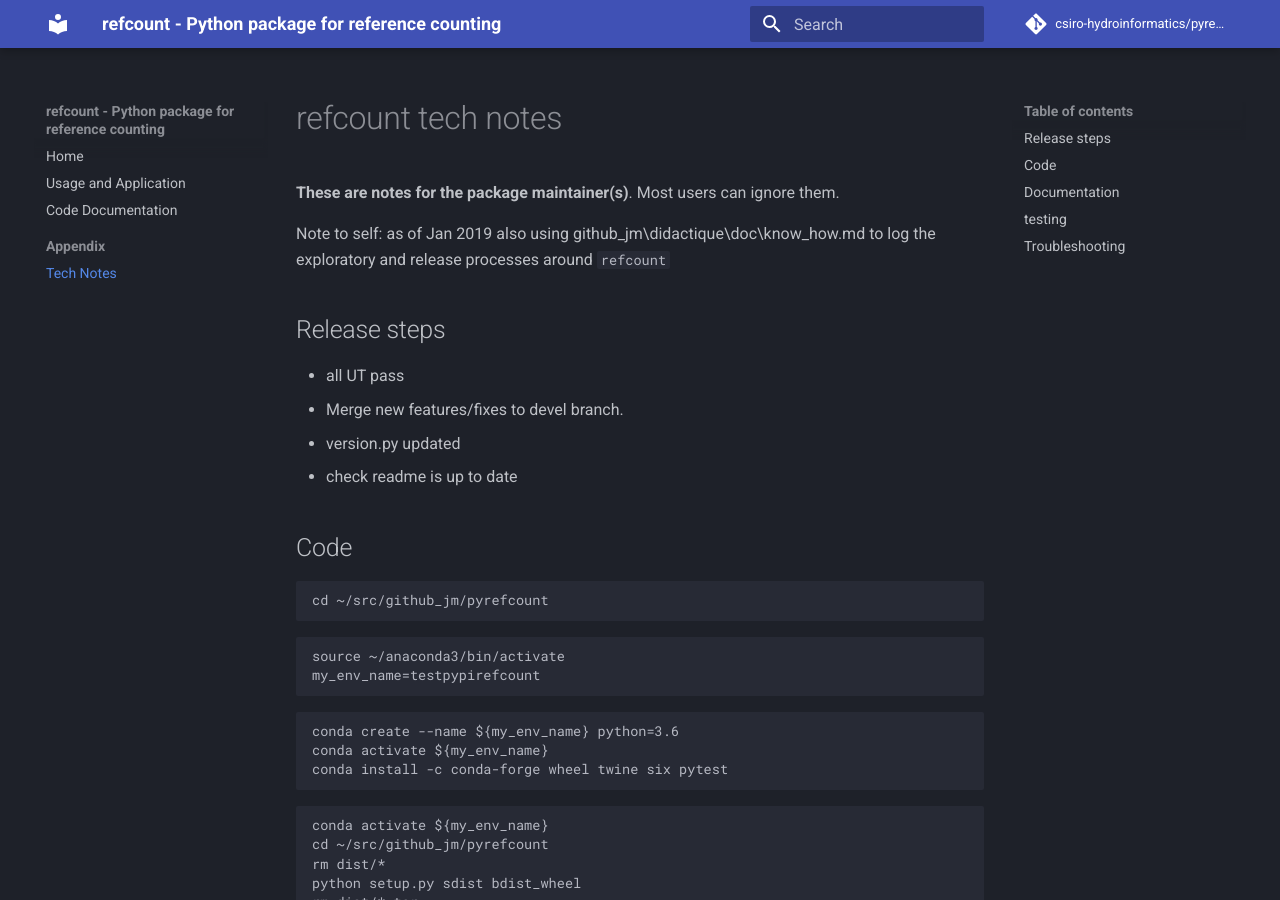
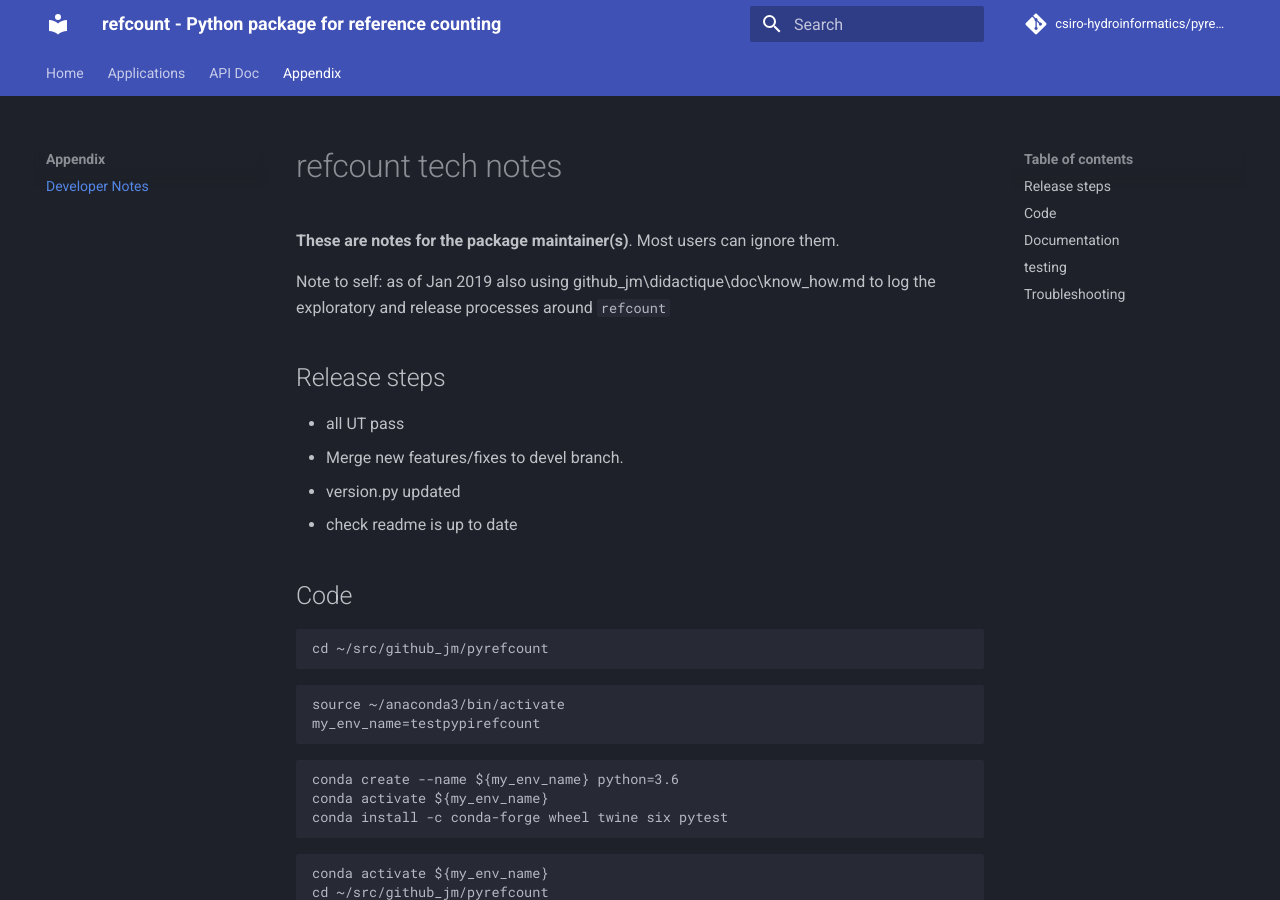
Before and after one commit to csiro-hydroinformatics/pyrefcount, an MkDocs documentation site: the page built from docs/tech_notes.md, in a window 1280 px wide and 900 px high. Built offline with MkDocs 1.6.1 and Material for MkDocs 9.7.7, drawn with Linux system fonts in a browser that asks for light colours; comment, search, counter and statistics services are not loaded.

Commit message:
Restructure documentation, and test whether mkdocs-material can render on readthedocs.org

```diff
--- a/.readthedocs.yaml
+++ b/.readthedocs.yaml
@@ -19,7 +19,7 @@ mkdocs:
 
 # Optionally set the version of Python and requirements required to build your docs
 python:
-  version: 3.8
+  version: "3.8"
   install:
     - requirements: docs/requirements.txt
 
--- a/docs/requirements.txt
+++ b/docs/requirements.txt
@@ -1,6 +1,6 @@
 cffi
-# mkdocs-material
-# mkdocs-material-extensions
+mkdocs-material
+mkdocs-material-extensions
 mkdocstrings
 mkdocstrings-python
 # added by readthedocs anyway:
--- a/mkdocs.yml
+++ b/mkdocs.yml
@@ -35,7 +35,7 @@ theme:
     # - navigation.instant
     # - navigation.prune
     - navigation.sections
-    # - navigation.tabs
+    - navigation.tabs
     # - navigation.tabs.sticky
     - navigation.top
     - navigation.tracking
@@ -99,7 +99,11 @@ markdown_extensions:
 
 nav:
   - Home: index.md
-  - Usage and Application: usage-and-applications.md
-  - Code Documentation: code-reference.md
+  - Applications: usage-and-applications.md
+  - API Doc:
+    - Submodule interop: interop-module.md
+    - Submodule putils: putils-module.md
+    - Submodule base: base-module.md
   - Appendix:
-      - Tech Notes: tech_notes.md
+    - Developer Notes: tech_notes.md
+    # - Sandpit: sandpit.md
```
Also changed, not shown: docs/base-module.md (added, +5 -0 lines), docs/code-reference.md (deleted, +0 -19 lines), docs/interop-module.md (added, +5 -0 lines), docs/putils-module.md (added, +5 -0 lines), docs/sandpit.md (added, +11 -0 lines).
